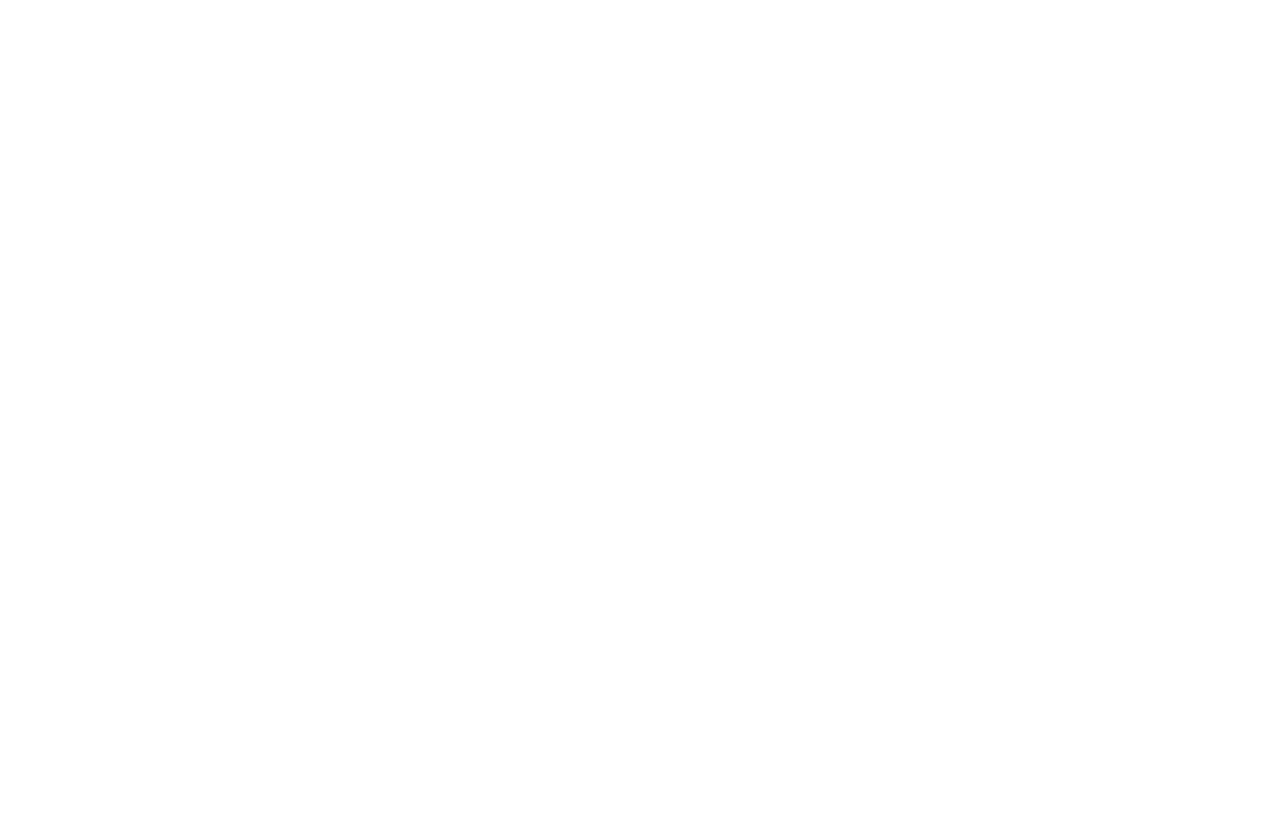
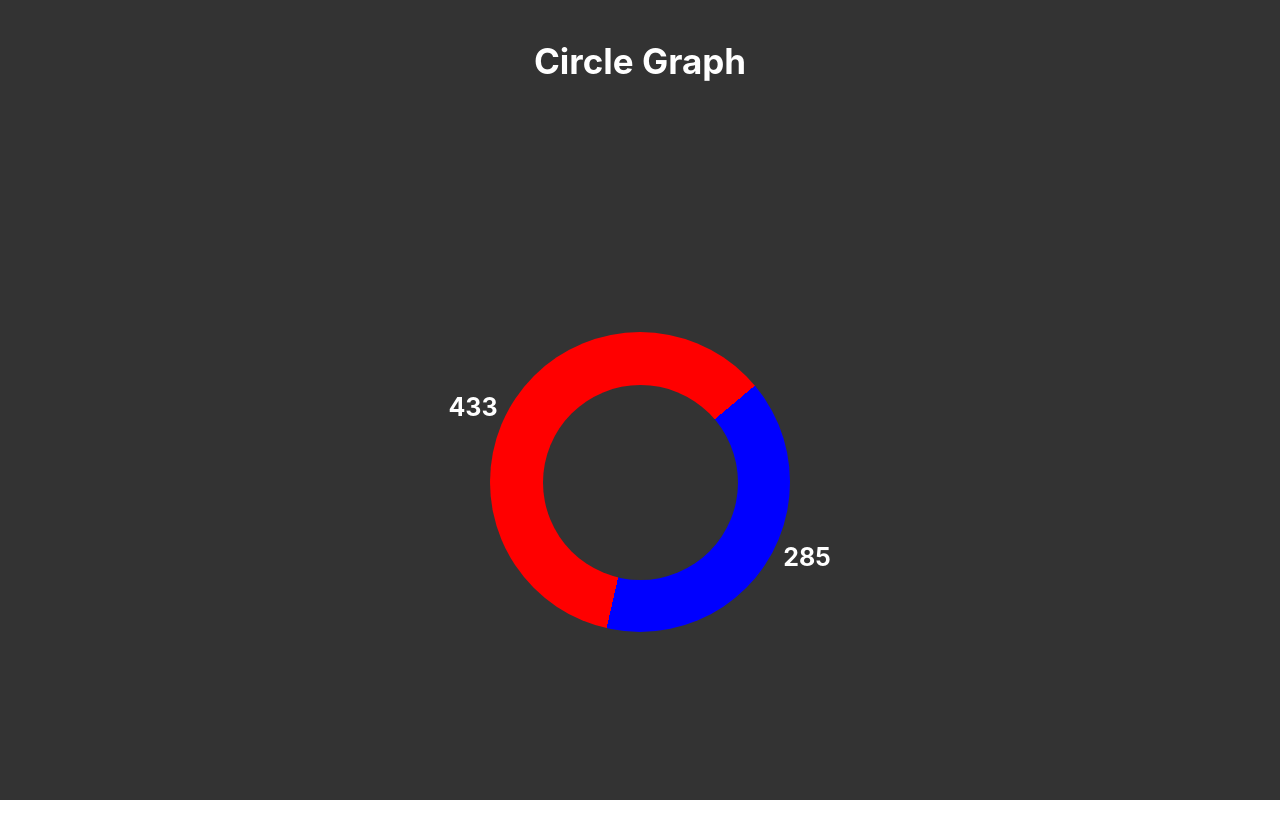
Before and after one commit to Auddity/Sports-Stats-Display, a React (Create React App) app: page /CircleGraph in a window 1280 px wide. Before the commit this address had no page. Shown: the top 838 px of the page. Before the commit the page ends 800 px from the top, so only its background shows below. Built offline with nearby package versions, Linux system fonts and the light colour scheme.

Commit message:
circle graph component, treemap start

```diff
--- a/src/App.js
+++ b/src/App.js
@@ -1,13 +1,15 @@
 import { Route, Routes } from 'react-router-dom'
 import './App.scss';
-import TempUnderConst from './components/TempUnderConst';
-import TempWorking from './components/TempWorking'
+import TempLanding from './components/TempLanding';
+import CircleGraph from './components/CircleGraph'
+import TreeMap from './components/TreeMap';
 
 function App() {
   return (
     <Routes>
-      <Route path="/" element={<TempUnderConst />} />
-      <Route path="tempWorking" element={<TempWorking />} />
+      <Route path="/" element={<TempLanding />} />
+      <Route path="CircleGraph" element={<CircleGraph />} />
+      <Route path="TreeMap" element={<TreeMap />} />
     </Routes>
   );
 }
--- a/src/App.scss
+++ b/src/App.scss
@@ -1,4 +1,4 @@
-.Temp {
+article {
   text-align: center;
 
   h1 {
--- a/src/components/TempWorking.js
+++ b/src/components/CircleGraph.js
@@ -1,11 +1,11 @@
-import '../sass/_TempWorking.scss'
+import '../sass/_CircleGraph.scss'
 import { useState, useEffect } from 'react'
 import { motion } from 'framer-motion'
 
-function TempWorking() {
+function CircleGraph() {
   const [teamTotalYards, setTeamTotalYards] = useState({
-    home: 514,
-    away: 439,
+    home: 433,
+    away: 285,
   });
   const [displayYards, setDisplayYards] = useState({
     home: 0,
@@ -55,16 +55,13 @@
 
   },[teamTotalYards.home, teamTotalYards.away])
 
-
   return (
-    <main className="Working"
+    <article className="CircleGraph"
     >
-      <h1>Construct Display Elements</h1>
+      <h1>Circle Graph</h1>
       <div className="container">
-
         {/* Circle Chart start */}
         <div className="circle-stat-display-container">
-
           <div className="circle-container">
             <motion.div
               className="circle"
@@ -97,8 +94,8 @@
       {/* Tree Map End  */}
 
       </div>
-    </main>
+    </article>
   )
 }
 
-export default TempWorking
+export default CircleGraph
--- /dev/null
+++ b/src/components/TreeMap.js
@@ -0,0 +1,17 @@
+import { useState } from 'react'
+import '../sass/_TreeMap.scss'
+
+function TreeMap() {
+  return (
+    <article className="TreeMap">
+      <h1>TreeMap</h1>
+      <div className="container">
+        <div className="TreeMap-display-container">
+
+        </div>
+      </div>
+    </article>
+  )
+}
+
+export default TreeMap
--- a/src/index.scss
+++ b/src/index.scss
@@ -16,7 +16,14 @@
   -webkit-font-smoothing: antialiased;
   -moz-osx-font-smoothing: grayscale;
 
-  main {
-    height: 100vh;
+  h1 {
+    padding-block-start: 4rem;
+    font-size: 3.5rem;
+  }
+
+  .container {
+    height: 100%;
+    display: grid;
+    align-content: center;
   }
 }
--- a/src/sass/_TempWorking.scss
+++ b/src/sass/_CircleGraph.scss
@@ -1,8 +1,13 @@
-.Working {
+.CircleGraph {
   width: 100%;
+  height: 100vh;
   text-align: center;
   background-color: #333;
   color: #f1f1f1;
+
+  h1 {
+    color: white;
+  }
 
   .container {
     height: 100%;
--- /dev/null
+++ b/src/sass/_TreeMap.scss
@@ -0,0 +1,6 @@
+.TreeMap {
+
+  &-display-container {
+    background-color: goldenrod;
+  }
+}
```
Also changed, not shown: src/components/TempLanding.js (renamed from src/components/TempUnderConst.js).
